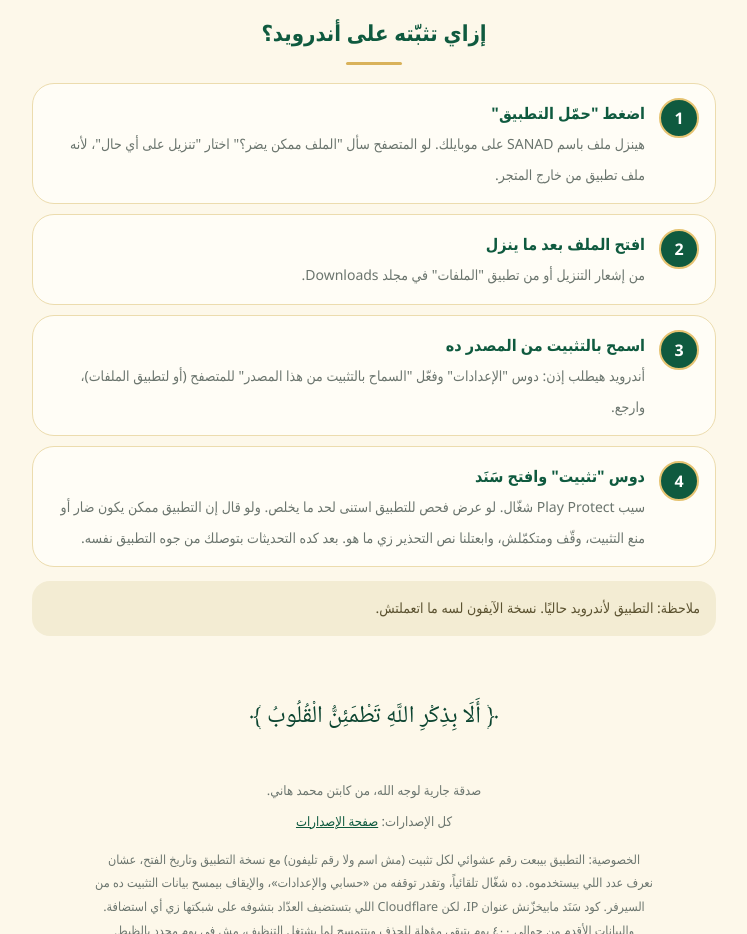
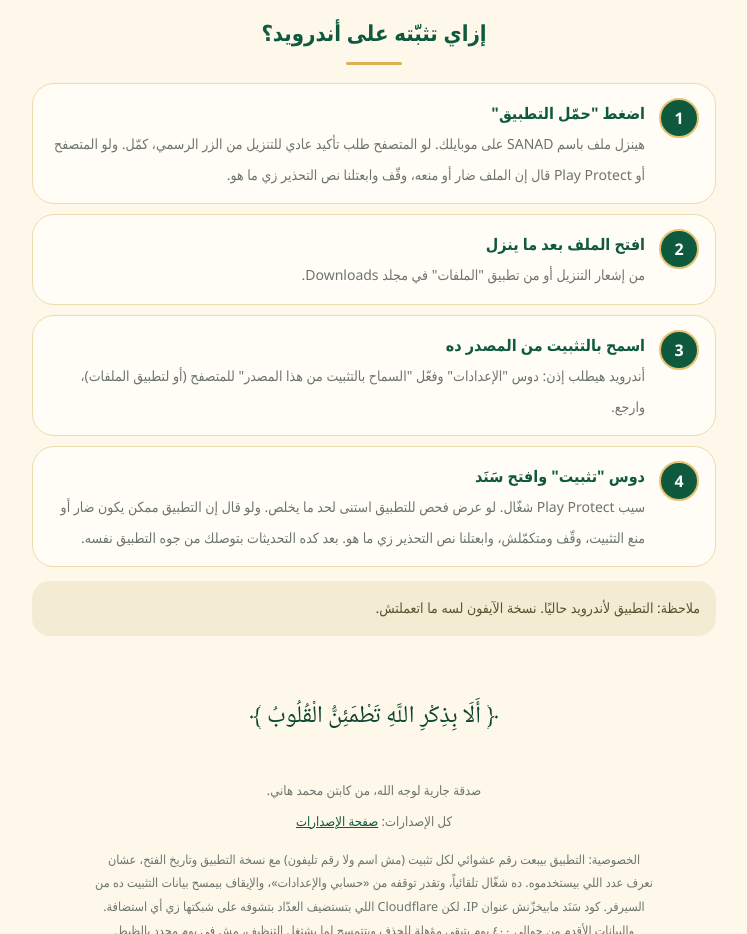
Before and after one commit to mohamedhanytalaat55-rgb/sanad-releases, a plain HTML site: page index.html in a window 1280 px wide. Shown: the part 1020-1954 px from the top of the page, without its empty margins (266-1013 px from the left). Drawn offline with Linux system fonts and the light colour scheme; a web font is replaced by a local one.

Commit message:
Update index.html

```diff
--- a/index.html
+++ b/index.html
@@ -70,7 +70,7 @@ footer a{color:var(--green)}
 
 <h2>إزاي تثبّته على أندرويد؟</h2>
 <ol class="steps">
-<li><div><b>اضغط "حمّل التطبيق"</b><span>هينزل ملف باسم SANAD على موبايلك. لو المتصفح سأل "الملف ممكن يضر؟" اختار "تنزيل على أي حال"، لأنه ملف تطبيق من خارج المتجر.</span></div></li>
+<li><div><b>اضغط "حمّل التطبيق"</b><span>هينزل ملف باسم SANAD على موبايلك. لو المتصفح طلب تأكيد عادي للتنزيل من الزر الرسمي، كمّل. ولو المتصفح أو Play Protect قال إن الملف ضار أو منعه، وقّف وابعتلنا نص التحذير زي ما هو.</span></div></li>
 <li><div><b>افتح الملف بعد ما ينزل</b><span>من إشعار التنزيل أو من تطبيق "الملفات" في مجلد Downloads.</span></div></li>
 <li><div><b>اسمح بالتثبيت من المصدر ده</b><span>أندرويد هيطلب إذن: دوس "الإعدادات" وفعّل "السماح بالتثبيت من هذا المصدر" للمتصفح (أو لتطبيق الملفات)، وارجع.</span></div></li>
 <li><div><b>دوس "تثبيت" وافتح سَنَد</b><span>سيب Play Protect شغّال. لو عرض فحص للتطبيق استنى لحد ما يخلص. ولو قال إن التطبيق ممكن يكون ضار أو منع التثبيت، وقّف ومتكمّلش، وابعتلنا نص التحذير زي ما هو. بعد كده التحديثات بتوصلك من جوه التطبيق نفسه.</span></div></li>
```
